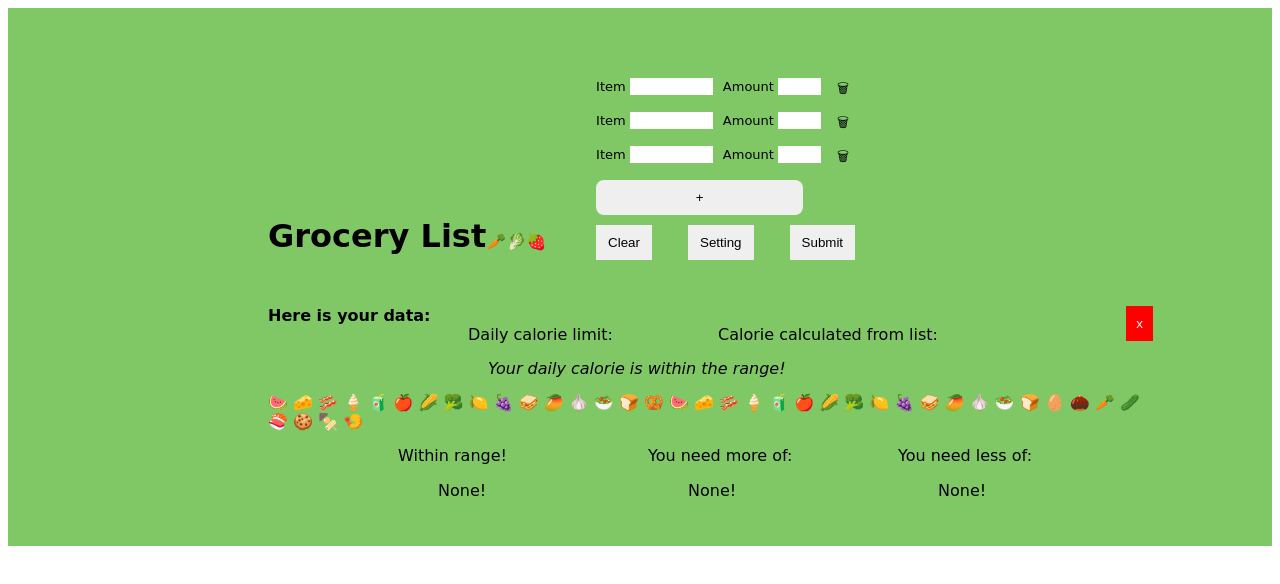
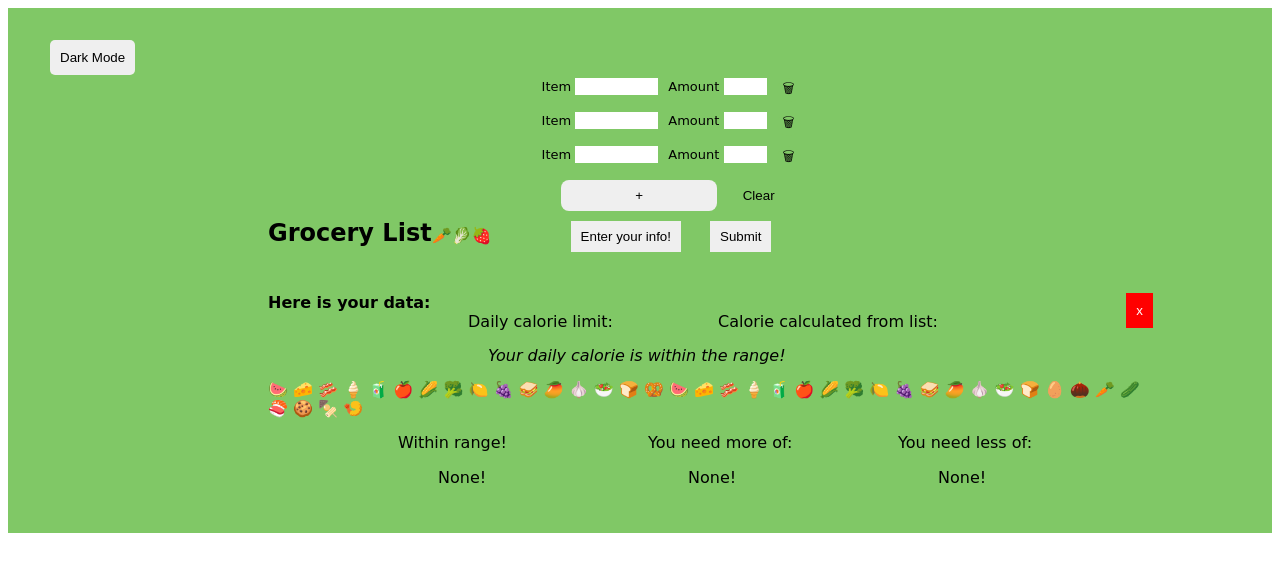
Before and after one commit to Remember-life/grocery-list, a React (Create React App) app in the folder client/: page /results in a window 1280 px wide. Shown: the top 584 px of the page. Built offline with nearby package versions, Linux system fonts and the light colour scheme; the HTML template or start-up script is replaced by a standard one.

Commit message:
implemented dark mode by toggling a class in body

```diff
--- a/client/src/App.jsx
+++ b/client/src/App.jsx
@@ -1,13 +1,20 @@
 import React from 'react';
 import { BrowserRouter as Router, Switch, Route, Link } from 'react-router-dom';
+import '../../style.css';
 import Main from './Main.jsx';
 import Results from './Results.jsx';
 import Setting from './Setting.jsx';
 
 function App () {
 
+  const handleDarkMode = () => {
+    document.body.classList.toggle('dark-theme');
+  }
+
+
   return (
-    <div className="main" style={main}>
+    <div id="main">
+      <button type="button" className="light-or-dark" onClick={() => handleDarkMode()}>Dark Mode</button>
       <h1 style={header}>Grocery List</h1>
       <div className="carrot" style={carrot}>🥕🥬🍓</div>
         <Main />
@@ -20,19 +27,11 @@ function App () {
 
 }
 
-const main = {
-  // width: "100vw",
-  // height: "100vh",
-  background: "rgba(128, 200, 102, 1)",
-  fontFamily: "Comic Sans MS",
-}
-
 const header = {
   flex: "95%",
   display: "inline-block",
   paddingLeft: "260px",
-  // color: "white",
-  // fontFamily: "Comic Sans MS",
+  fontSize: "150%",
 }
 
 const carrot = {
@@ -40,5 +39,4 @@ const carrot = {
   display: "inline-block",
 }
 
-
 export default App;
--- a/client/src/Main.jsx
+++ b/client/src/Main.jsx
@@ -126,7 +126,7 @@ function Main () {
                     onChange={event => handleInputChange(index, event)}
                   />
                 </div>
-                <div className="item-amount" style={amount}>
+                <div className="item-amount" style={{marginLeft: '10px'}}>
                   <label>Amount </label>
                   <input
                     type="text"
@@ -137,7 +137,7 @@ function Main () {
                     onChange={event => handleInputChange(index, event)}
                   />
                 </div>
-                <div className="delete-item" style={remove}>
+                <div className="delete-item" style={{marginLeft: '10px'}}>
                   {canRemove
                     ? <button type="button" className="trash-can" onClick={() => handleRemoveFields(index)}>
                       🗑 </button>
@@ -147,11 +147,14 @@ function Main () {
               </div>
             </React.Fragment>
           ))}
-        <button type="button" className="add-more-button" onClick={() => handleAddFields()}>+</button>
         <div className="buttons" style={buttonsContainer}>
+          <button type="button" className="add-more-button" onClick={() => handleAddFields()}>+</button>
           <button type="button" className="clear-button" onClick={handleClear} >Clear</button>
+        </div>
+        <div className="buttons" style={buttonsContainer}>
+
           <button type="button" className="setting-button" >
-            <Link to="/setting" className="setting-text">Setting</Link>
+            <Link to="/setting" className="setting-text">Enter your info!</Link>
           </button>
           <button type="button" className="submit-button" onClick={handleSubmit} >
             <Link to="/results" className="submit-text">Submit</Link>
@@ -177,7 +180,6 @@ const form = {
 }
 
 const resultsContainer = {
-  // display: 'inline-block',
   width: '70%',
   marginLeft: "260px",
   marginTop: '30px',
@@ -191,34 +193,13 @@ const fragment = {
   fontSize: '13px',
 }
 
-const amount = {
-  marginLeft: '10px',
-}
-
-const remove = {
-  marginLeft: '10px',
-}
-
-// const addMore = {
-//   width: '80%',
-//   border: 'none',
-//   padding: '3px',
-//   borderRadius: '8px',
-//   cursor: 'pointer',
-// }
-
 const buttonsContainer = {
   width: '100%',
   display: 'flex',
   flexDirection: 'row',
-  justifyContent: 'space-between',
+  justifyContent: 'space-evenly',
   marginTop: '10px',
 }
 
-// const button = {
-//   border: 'none',
-//   padding: '4px',
-//   cursor: 'pointer',
-// }
 
 export default Main;
--- a/style.css
+++ b/style.css
@@ -1,3 +1,38 @@
+#main {
+  background: rgb(128, 200, 102);
+  font-family: Comic Sans MS;
+}
+
+body.dark-theme #main {
+  background: rgb(28, 31, 26);
+  color: rgb(87, 124, 75);
+}
+
+.light-or-dark {
+  position: absolute;
+  top: 40px;
+  left: 50px;
+  padding: 10px;
+  border: none;
+  border-radius: 5px;
+}
+
+.light-or-dark:hover {
+  background-color:rgb(24, 26, 23);
+  color: rgb(193, 202, 190);
+}
+
+body.dark-theme .light-or-dark {
+  color:rgb(189, 214, 180);
+  background-color:rgb(28, 31, 26);
+  border: 1px solid lightgrey;
+}
+
+body.dark-theme .light-or-dark:hover {
+  border: none;
+}
+
+
 .Modal {
   position: fixed;
   z-index: 500;
@@ -39,14 +74,22 @@ input[type=text] {
   background-color: rgba(128, 200, 102, 1);
 }
 
+body.dark-theme .trash-can {
+  background-color: rgba(28, 31, 26, 1);
+}
+
 .trash-can:hover {
   background-color: rgb(118, 185, 94);
 }
 
+body.dark-theme .trash-can:hover {
+  background-color: rgb(54, 58, 51);
+}
+
 .add-more-button {
-  width: 80%;
+  width: 60%;
   border: none;
-  padding: 10px 12px;
+  padding: 8px 10px;
   border-radius: 8px;
   transition-duration: 0.4s;
 }
@@ -55,38 +98,87 @@ input[type=text] {
   background-color: rgb(243, 191, 184);
 }
 
+body.dark-theme .add-more-button {
+  background-color: rgb(28, 31, 26);
+  border: 1px solid lightgrey;
+  color: lightgrey;
+}
+
+body.dark-theme .add-more-button:hover {
+  background-color: rgb(243, 191, 184);
+  color: rgb(219, 90, 90);
+}
+
 .clear-button {
   border: none;
-  padding: 10px 12px;
+  padding: 8px 10x;
+  background-color: rgb(128, 200, 102);
 }
 
 .clear-button:hover {
-  color: white;
-  background-color: black;
+  text-decoration: underline black;
+}
+
+body.dark-theme .clear-button {
+  background-color: rgb(28, 31, 26);
+  color: lightgrey;
+}
+
+body.dark-theme .clear-button:hover {
+  text-decoration: underline lightgrey;
 }
 
 .setting-button {
   border: none;
-  padding: 10px 12px;
+  padding: 8px 10px;
 }
 
 .setting-button:hover {
   background-color: rgb(24, 135, 226);
 }
 
+body.dark-theme .setting-button {
+  background-color: rgb(28, 31, 26);
+  border: 1px solid lightgrey;
+  color: lightgrey;
+}
+
+body.dark-theme .setting-button:hover {
+  background-color:rgb(24, 135, 226);
+}
+
+
 .setting-text:hover {
+  color: white;
+}
+
+body.dark-theme .setting-text {
   color: white;
 }
 
 .submit-button {
   border: none;
-  padding: 10px 12px;
+  padding: 8px 10px;
 }
 
 .submit-button:hover {
-  background-color: rgb(7, 65, 7);
+  background-color: rgb(11, 90, 11);
 }
 
 .submit-text:hover {
   color: white;
 }
+
+body.dark-theme .submit-text {
+  color: white;
+}
+
+body.dark-theme .submit-button {
+  background-color: rgb(28, 31, 26);
+  border: 1px solid lightgrey;
+  color: lightgrey;
+}
+
+body.dark-theme .submit-button:hover {
+  background-color: rgb(11, 90, 11);
+}
```
